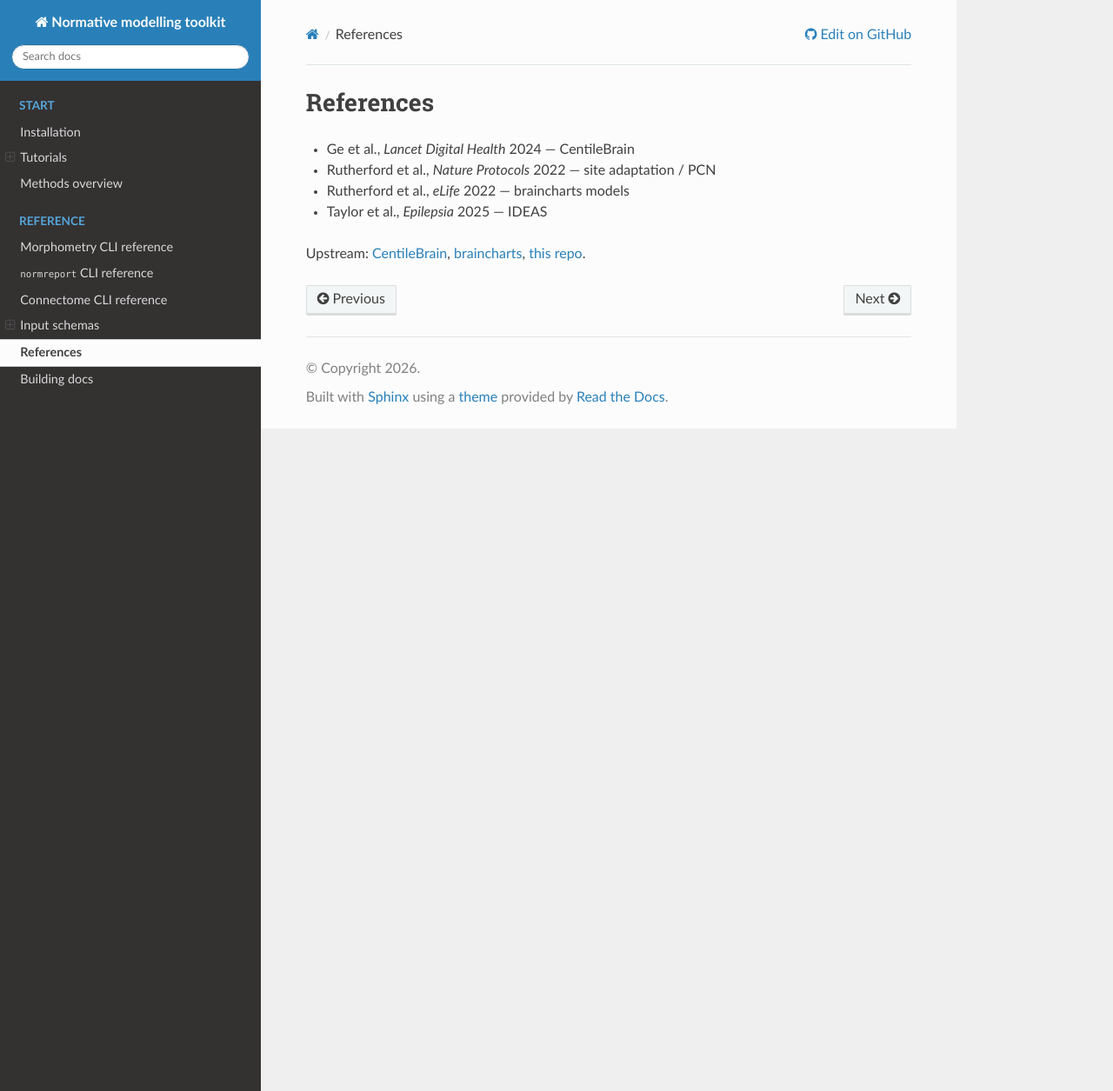
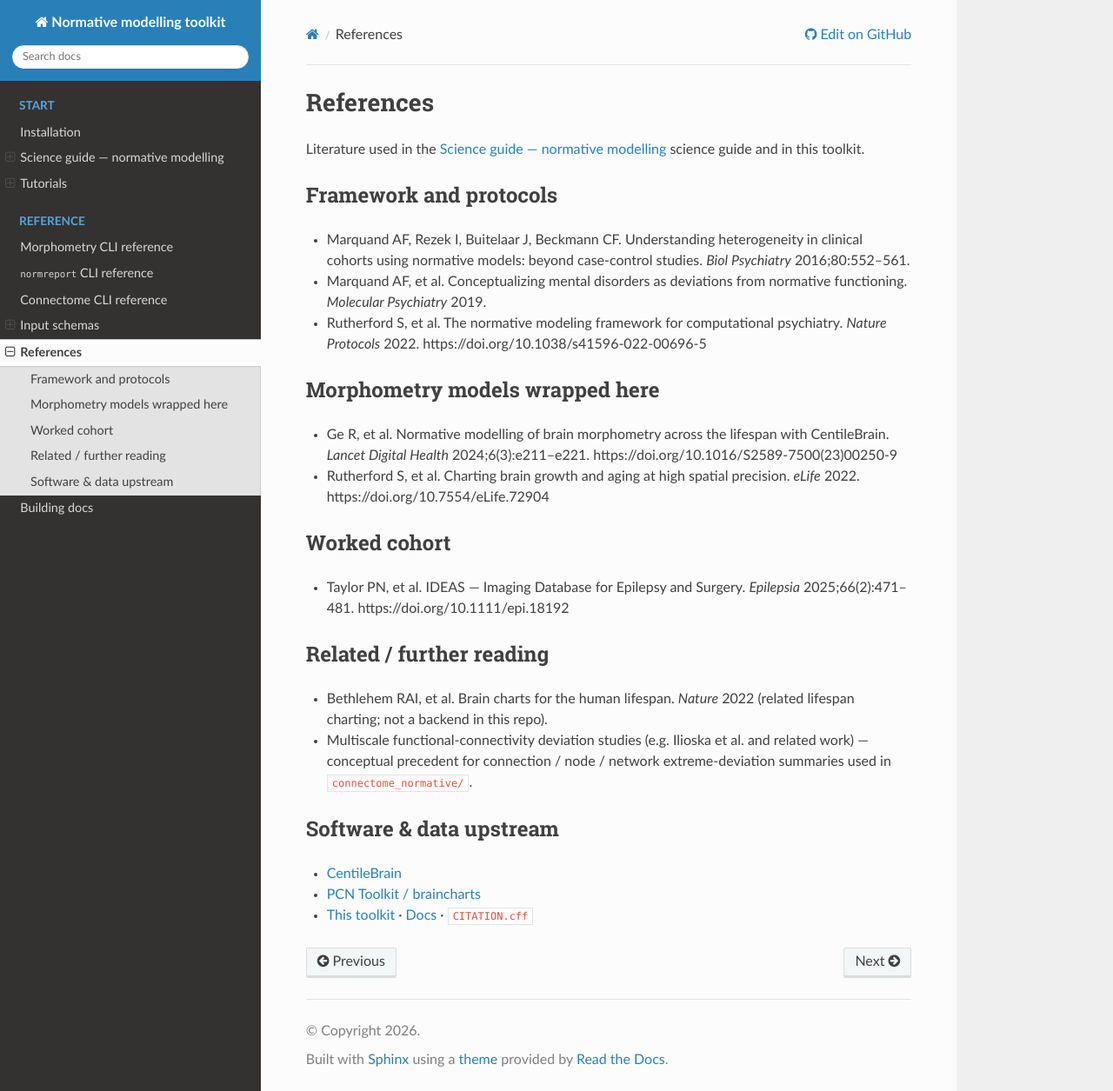
Before and after one commit to phindagijimana/normative, a Sphinx documentation site: the page built from docs/references.md, in a window 1280 px wide and 1255 px high. Shown: the whole window at 87% size. Built offline with Sphinx 7.4.7 and the Read the Docs theme 3.1.0, drawn with Linux system fonts in a browser that asks for light colours.

Commit message:
Add beginner-to-advanced normative modelling science guide.
Replace the one-page methods blurb with a seven-part primer tied to
Rutherford, Ge, Marquand, IDEAS, and connectome multiscale literature.

Co-authored-by: Cursor <cursoragent@cursor.com>

````diff
--- /dev/null
+++ b/docs/methods/01_why_normative.md
@@ -0,0 +1,54 @@
+# Why normative modelling?
+
+## The problem beginners hit first
+
+Brain measures (cortical thickness, volume, connectivity) vary with **age**,
+**sex**, and other factors. A raw number — “this hippocampus is 3200 mm³” —
+is hard to interpret without a reference for *who that person is*.
+
+Clinical cohorts make this worse: patients are compared to each other, or to
+a small local control group, so you cannot tell **disease-related deviation**
+from **normal demographic variation** or **scanner effects**.
+
+## The growth-chart idea
+
+Normative modelling borrows the logic of pediatric growth charts:
+
+1. Build a model of the **healthy** population: expected value (and often
+   variance) of a measure given covariates \(x\) (age, sex, …).
+2. Place a new person on that chart as a **deviation** from expectation.
+3. Interpret large deviations as *unusual relative to the reference*, not as
+   a diagnosis by themselves.
+
+In neuroimaging this is often called **normative modelling** or
+**brain charts** (Marquand et al., 2016/2019; Rutherford et al., 2022).
+
+## What this toolkit does with that idea
+
+| Path | What is “normal”? | What you get |
+|---|---|---|
+| Morphometry (`score/`, `normreport`) | Large published models (CentileBrain, PCN) | Regional Z-scores (+ PDF report) |
+| Connectome (`connectome_normative/`) | **Your** healthy controls’ edges | Edge/node/sublobe deviations + group tests |
+
+Morphometry: we **apply** published models.
+Connectomes: we **fit** a normative model on your controls.
+
+## Why not only “patient vs control t-tests”?
+
+Group tests answer “do means differ?” Normative scores answer “**where does
+this individual sit** on a population chart?” That individual map is what
+surgical planning, case review, and multi-site transfer usually need
+(Rutherford et al., *Nature Protocols* 2022).
+
+## Read next
+
+{doc}`02_z_scores` — the Z-score definition everyone uses in this repo.
+
+## Literature
+
+- Marquand AF, et al. Conceptualizing mental disorders as deviations from
+  normative functioning. *Mol Psychiatry* 2019.
+- Rutherford S, et al. The normative modeling framework for computational
+  psychiatry. *Nature Protocols* 2022.
+- Bethlehem RAI, et al. Brain charts for the human lifespan. *Nature* 2022
+  (related “brain chart” framing; not wrapped here).
--- /dev/null
+++ b/docs/methods/07_advanced.md
@@ -0,0 +1,55 @@
+# Advanced topics and limits
+
+## Transfer vs retraining
+
+| Strategy | When | In this toolkit |
+|---|---|---|
+| **Apply + adapt** | Published morphometry models, new scanner | Default CentileBrain / PCN path |
+| **Fit locally** | Connectomes; or morphometry if you train your own | Connectome scripts |
+| **Full retrain** | New phenotype, age range, or inadequate published coverage | Out of scope here |
+
+Advanced users still usually **adapt** rather than retrain 30k–50k models
+unless they have the data and compute (Rutherford et al. 2022; Ge et al. 2024).
+
+## Hierarchical / multi-site models
+
+PCN-style Bayesian models treat site as part of a hierarchy. That helps
+generalisation across the **training** sites. A brand-new site is still a
+transfer problem — hence adaptation sets.
+
+## Uncertainty and multiple testing
+
+- Thousands of edges ⇒ extreme counts need permutation / FDR-style control
+  (connectome scripts expose `--n-perm`).
+- Dozens of regions ⇒ still correct for multiplicity in cohort studies.
+- Single-patient maps are descriptive; cohort claims need statistics.
+
+## Failure modes experts watch for
+
+1. **Wrong FreeSurfer / column schema** → silent mis-scoring.
+2. **Too few / poorly matched controls** → bad `mu_hat`.
+3. **Age bins (IDEAS)** → extra noise in \(\hat{\mu}(x)\).
+4. **Backend disagreement** → investigate before claiming a focal finding.
+5. **Leakage** — fitting connectome models on subjects later tested without
+   CV.
+6. **Over-thresholding** — \|Z\|>2.3 on noisy edges floods “extremes.”
+
+## What this documentation intentionally skips
+
+Manuscript-level IDEAS results, unpublished analyses, and outreach notes stay
+off the public docs. The science guide teaches **concepts + literature**;
+tutorials teach **how to run the code**.
+
+## Suggested reading order (advanced)
+
+1. Rutherford et al., *Nature Protocols* 2022 (end-to-end practice).
+2. Ge et al., *Lancet Digital Health* 2024 (CentileBrain).
+3. Rutherford et al., *eLife* 2022 (PCN / braincharts).
+4. Marquand et al., *Mol Psychiatry* 2019 (conceptual framing).
+5. Your connectome pipeline papers + multiscale deviation papers (e.g.
+   Ilioska-style FC work) if you use `connectome_normative/`.
+6. Taylor et al., *Epilepsia* 2025 if you reuse IDEAS.
+
+## Back to practice
+
+{doc}`../tutorials/index` · {doc}`../references`
--- /dev/null
+++ b/docs/methods/index.md
@@ -0,0 +1,37 @@
+# Science guide — normative modelling
+
+This track takes you from **zero background** to a working understanding of
+the morphometry and connectome methods used in this toolkit, with the
+literature we rely on.
+
+It is a teaching overview, not a substitute for the papers. Full citations:
+{doc}`../references`.
+
+## Learning path
+
+```{toctree}
+:maxdepth: 1
+
+01_why_normative
+02_z_scores
+03_backends
+04_site_adaptation
+05_interpretation
+06_connectome
+07_advanced
+```
+
+| Level | Pages | You should leave able to… |
+|---|---|---|
+| **Beginner** | {doc}`01_why_normative`, {doc}`02_z_scores` | Explain what a normative Z-score is and is not |
+| **Intermediate** | {doc}`03_backends`, {doc}`04_site_adaptation`, {doc}`05_interpretation` | Choose/interpret CentileBrain vs PCN and check site adaptation |
+| **Advanced** | {doc}`06_connectome`, {doc}`07_advanced` | Reason about connectome deviations and limits of transfer |
+
+**Hands-on after reading:** {doc}`../tutorials/index`.
+
+## Core papers (start here)
+
+1. **Rutherford et al., *Nature Protocols* 2022** — field framework + site adaptation
+2. **Ge et al., *Lancet Digital Health* 2024** — CentileBrain (MFP / GAMLSS)
+3. **Rutherford et al., *eLife* 2022** — large-scale PCN / braincharts models
+4. **Taylor et al., *Epilepsia* 2025** — IDEAS cohort (our worked example)
--- a/docs/references.md
+++ b/docs/references.md
@@ -1,10 +1,44 @@
 # References
 
-- Ge et al., *Lancet Digital Health* 2024 — CentileBrain
-- Rutherford et al., *Nature Protocols* 2022 — site adaptation / PCN
-- Rutherford et al., *eLife* 2022 — braincharts models
-- Taylor et al., *Epilepsia* 2025 — IDEAS
+Literature used in the {doc}`methods/index` science guide and in this toolkit.
 
-Upstream: [CentileBrain](https://github.com/CentileBrain/centilebrain),
-[braincharts](https://github.com/predictive-clinical-neuroscience/braincharts),
-[this repo](https://github.com/phindagijimana/normative).
+## Framework and protocols
+
+- Marquand AF, Rezek I, Buitelaar J, Beckmann CF. Understanding heterogeneity
+  in clinical cohorts using normative models: beyond case-control studies.
+  *Biol Psychiatry* 2016;80:552–561.
+- Marquand AF, et al. Conceptualizing mental disorders as deviations from
+  normative functioning. *Molecular Psychiatry* 2019.
+- Rutherford S, et al. The normative modeling framework for computational
+  psychiatry. *Nature Protocols* 2022.
+  https://doi.org/10.1038/s41596-022-00696-5
+
+## Morphometry models wrapped here
+
+- Ge R, et al. Normative modelling of brain morphometry across the lifespan
+  with CentileBrain. *Lancet Digital Health* 2024;6(3):e211–e221.
+  https://doi.org/10.1016/S2589-7500(23)00250-9
+- Rutherford S, et al. Charting brain growth and aging at high spatial
+  precision. *eLife* 2022.
+  https://doi.org/10.7554/eLife.72904
+
+## Worked cohort
+
+- Taylor PN, et al. IDEAS — Imaging Database for Epilepsy and Surgery.
+  *Epilepsia* 2025;66(2):471–481.
+  https://doi.org/10.1111/epi.18192
+
+## Related / further reading
+
+- Bethlehem RAI, et al. Brain charts for the human lifespan. *Nature* 2022
+  (related lifespan charting; not a backend in this repo).
+- Multiscale functional-connectivity deviation studies (e.g. Ilioska et al.
+  and related work) — conceptual precedent for connection / node / network
+  extreme-deviation summaries used in `connectome_normative/`.
+
+## Software & data upstream
+
+- [CentileBrain](https://github.com/CentileBrain/centilebrain)
+- [PCN Toolkit / braincharts](https://github.com/predictive-clinical-neuroscience/braincharts)
+- [This toolkit](https://github.com/phindagijimana/normative) ·
+  [Docs](https://normative.readthedocs.io/) · [`CITATION.cff`](https://github.com/phindagijimana/normative/blob/main/CITATION.cff)
````
Also changed, not shown: README.md (+2 -2 lines), docs/index.md (+9 -4 lines), docs/methods.md (deleted, +0 -31 lines), docs/methods/02_z_scores.md (added, +69 -0 lines), docs/methods/03_backends.md (added, +61 -0 lines), docs/methods/04_site_adaptation.md (added, +52 -0 lines), docs/methods/05_interpretation.md (added, +44 -0 lines), docs/methods/06_connectome.md (added, +59 -0 lines), docs/tutorials/index.md (+2 -1 lines).
